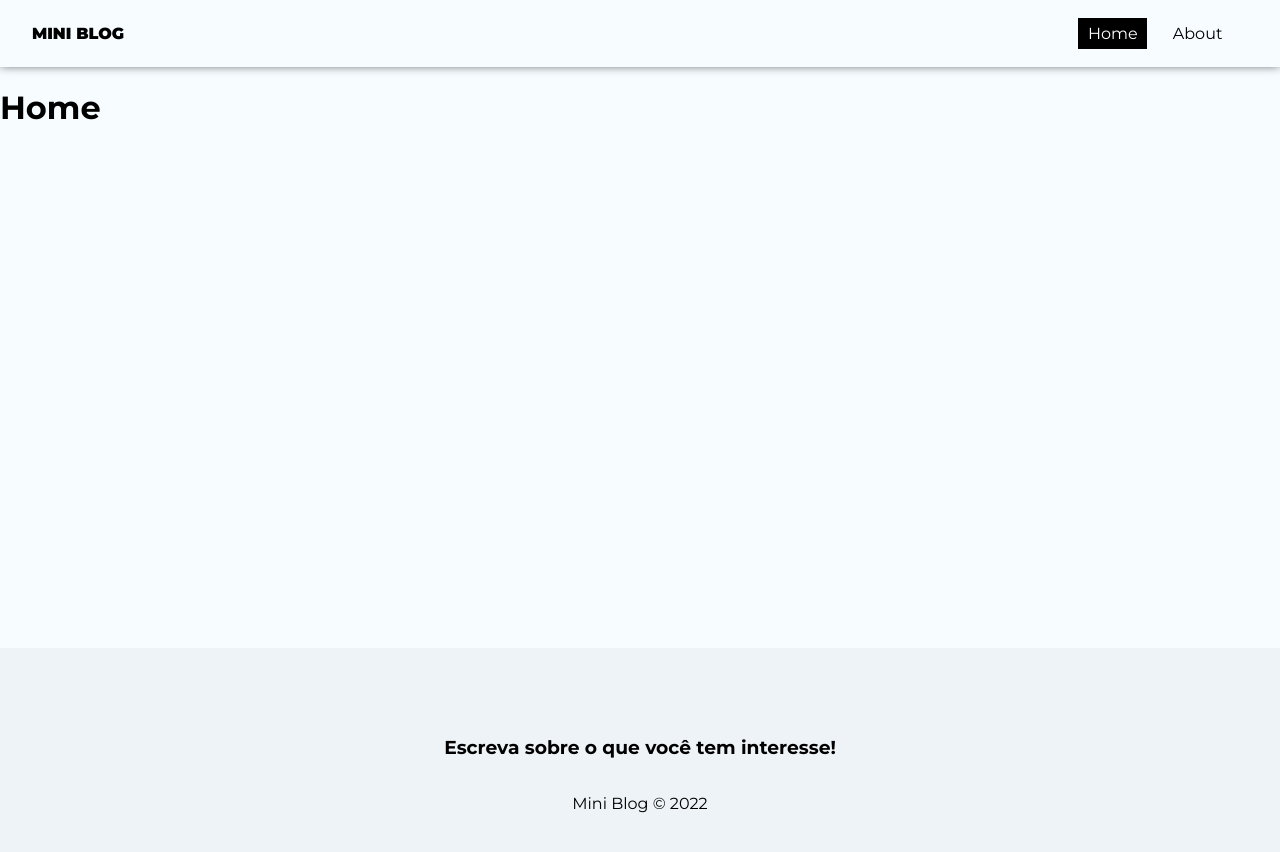
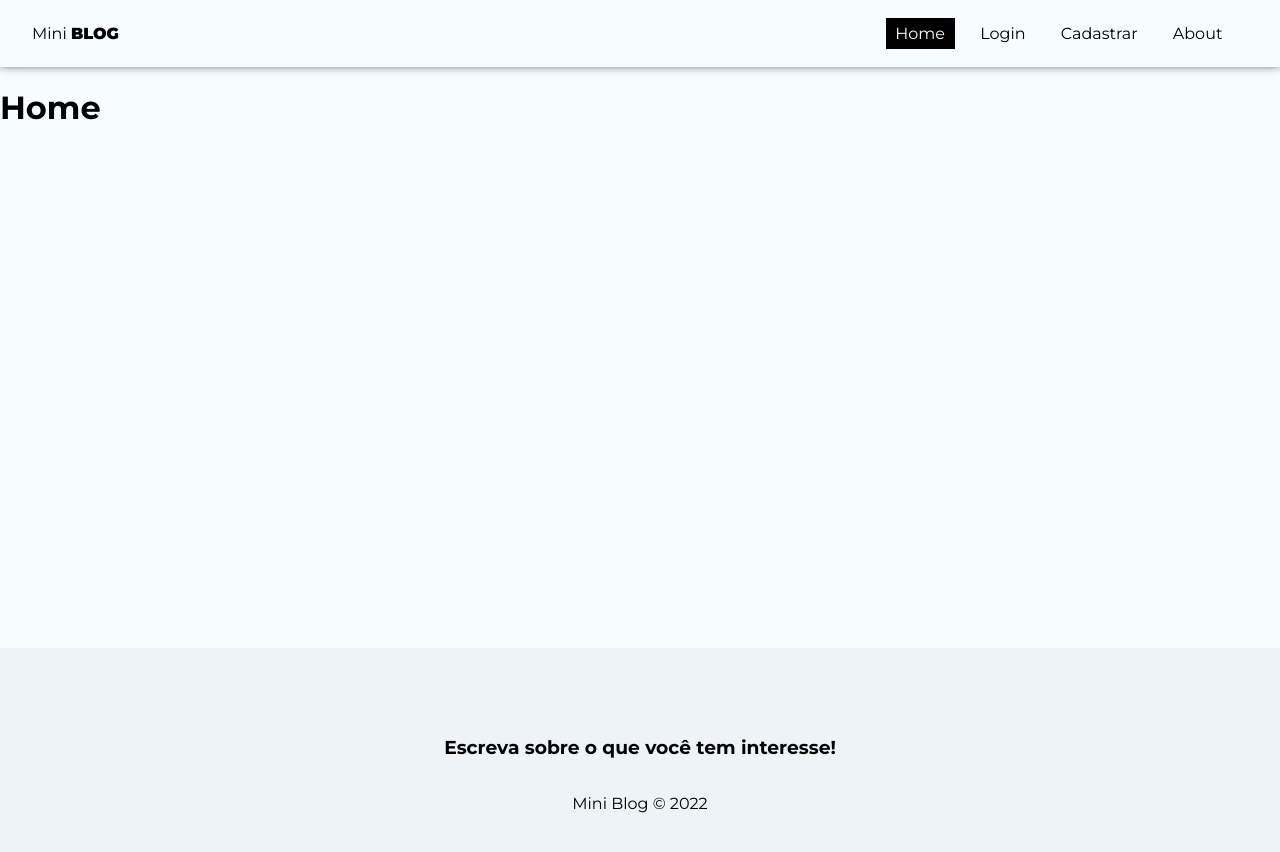
Before and after one commit to IagoMesquita/miniblog, a React (Create React App) app: page / in a window 1280 px wide. Shown: the top 852 px of the page. Built offline with nearby package versions, Linux system fonts and the light colour scheme.

Commit message:
feat: add links for routes login and register

```diff
--- a/src/components/Navbar/index.jsx
+++ b/src/components/Navbar/index.jsx
@@ -4,12 +4,18 @@ import styles from './Navbar.module.css';
 function Navbar() {
   return (
     <nav className={ styles.navbar }>
-      < NavLink to='/' className={ styles.brand }>
-        Mini <span>Blog</span>
+      < NavLink to='/'>
+        Mini <span className={ styles.brand }>Blog</span>
       </ NavLink>
       <ul className={ styles.links_list }>
         <li>
           < NavLink to='/' className={ ({ isActive }) =>  isActive ? styles.active : undefined  }>Home</ NavLink>
+        </li>
+        <li>
+          < NavLink to='/login' className={ ({ isActive }) =>  isActive ? styles.active : undefined  }>Login</ NavLink>
+        </li>
+        <li>
+          < NavLink to='/register' className={ ({ isActive }) =>  isActive ? styles.active : undefined  }>Cadastrar</ NavLink>
         </li>
         <li>
           < NavLink to='/about' className={ ({ isActive }) =>  isActive ? styles.active : undefined  }>About</ NavLink>
```
